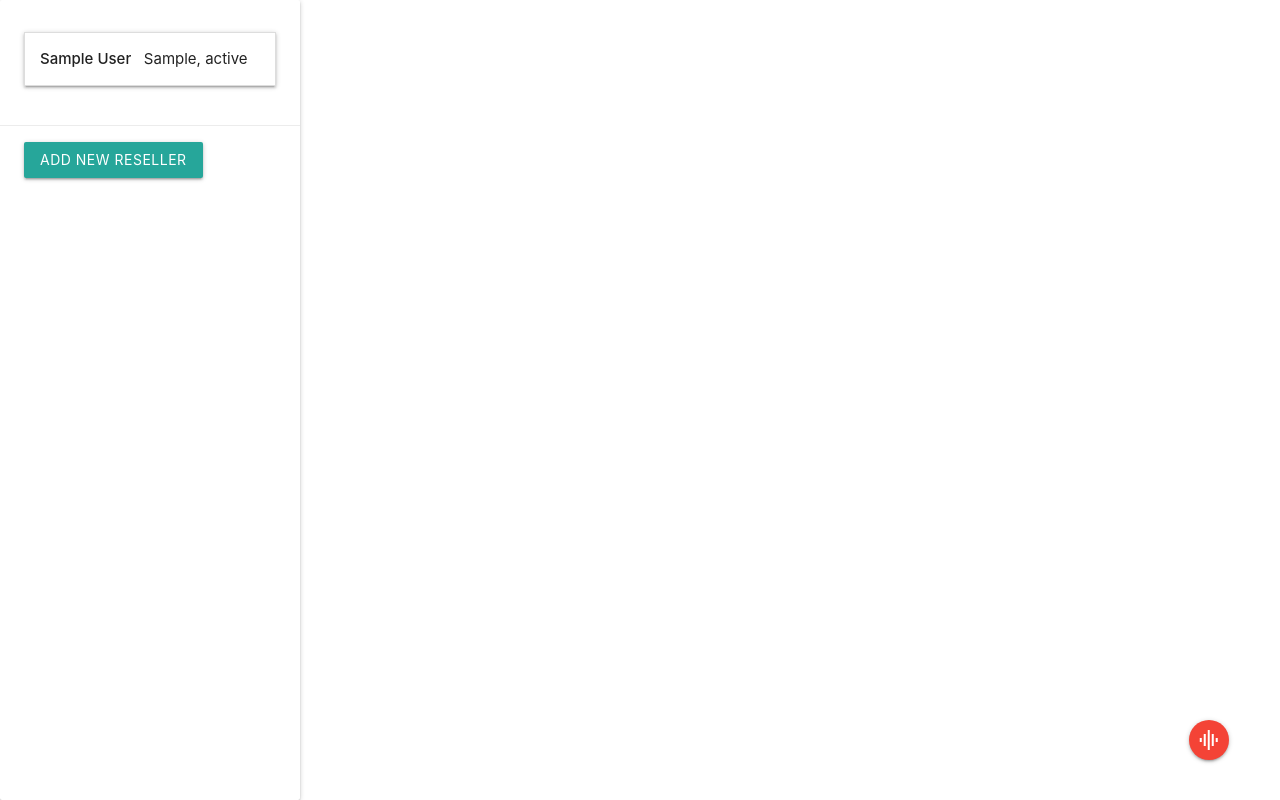
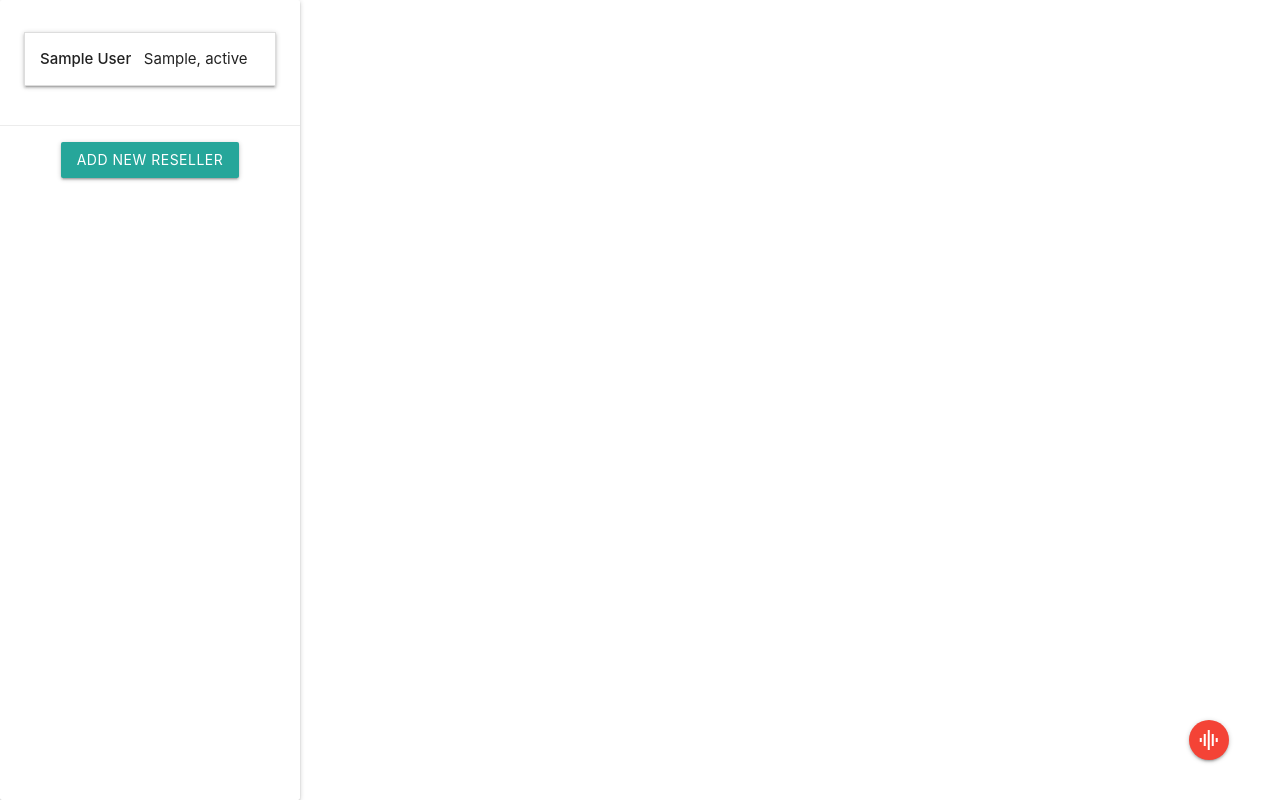
Before and after one commit to Jayleh/map-lookup, a Django app: page / in a window 1280 px wide. Run offline with Django 3.2, Linux system fonts and the light colour scheme; tables that the repository leaves empty hold one stand-in row (values such as "Sample post").

Commit message:
todo: add in leaflet map

```diff
--- a/djangoproject/posts/templates/posts/index.html
+++ b/djangoproject/posts/templates/posts/index.html
@@ -34,10 +34,11 @@
       {% endfor %}
     </ul>
   </div>
-  <div class="card-action">
+  <div class="card-action center-align">
     <a href="/add-reseller" class="btn small waves-effect waves-light">Add New Reseller</a>
   </div>
 </div>
+<div id="map"></div>
 <div class="open-sidenav show-on-large">
   <a class="btn-floating btn waves-effect waves-light red tooltipped" data-position="left" data-tooltip="Toggle Side Panel"><i
       class="material-icons">graphic_eq</i></a>
```
Also changed, not shown: djangoproject/posts/static/posts/js/map.js (added).
